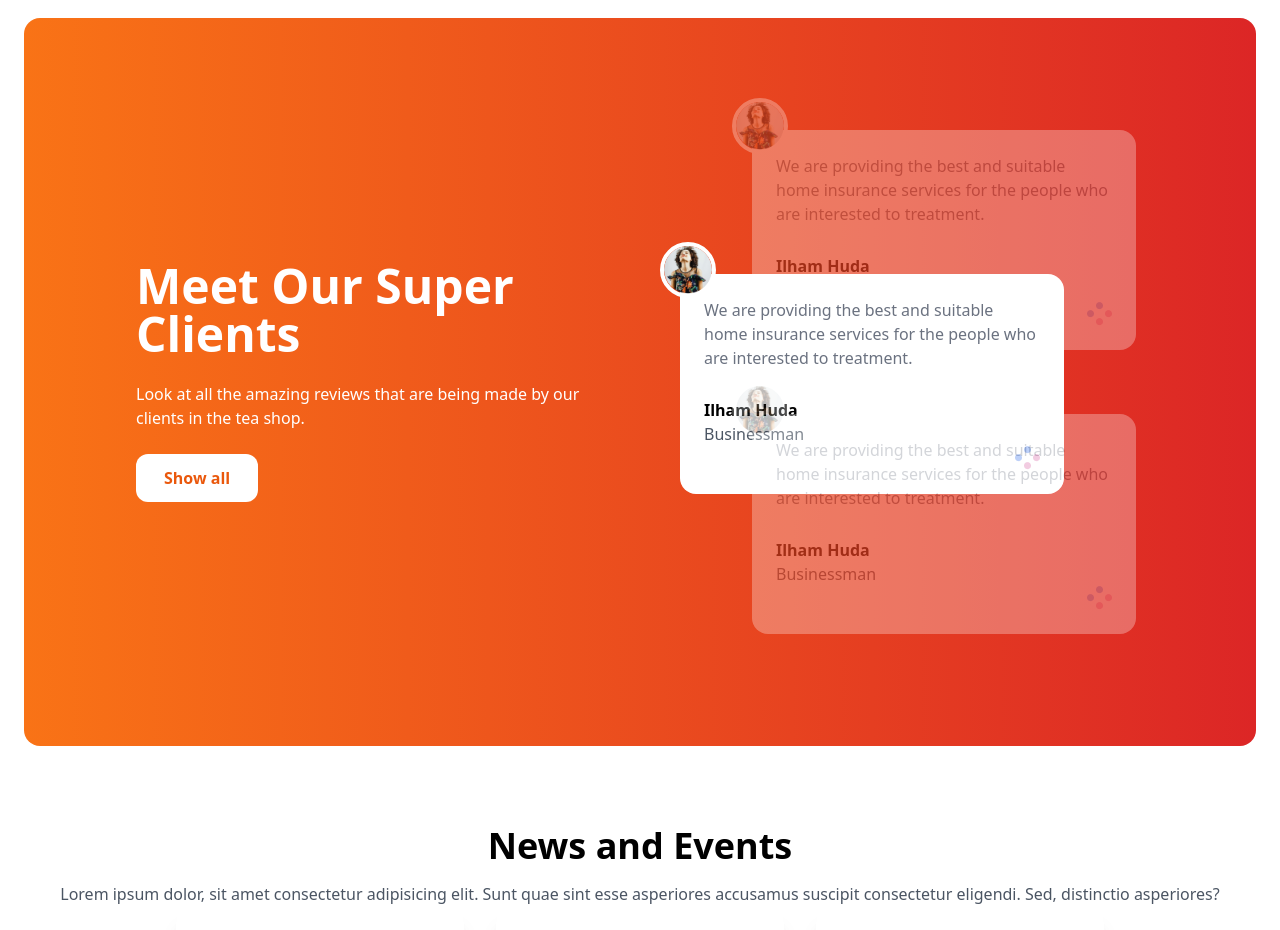
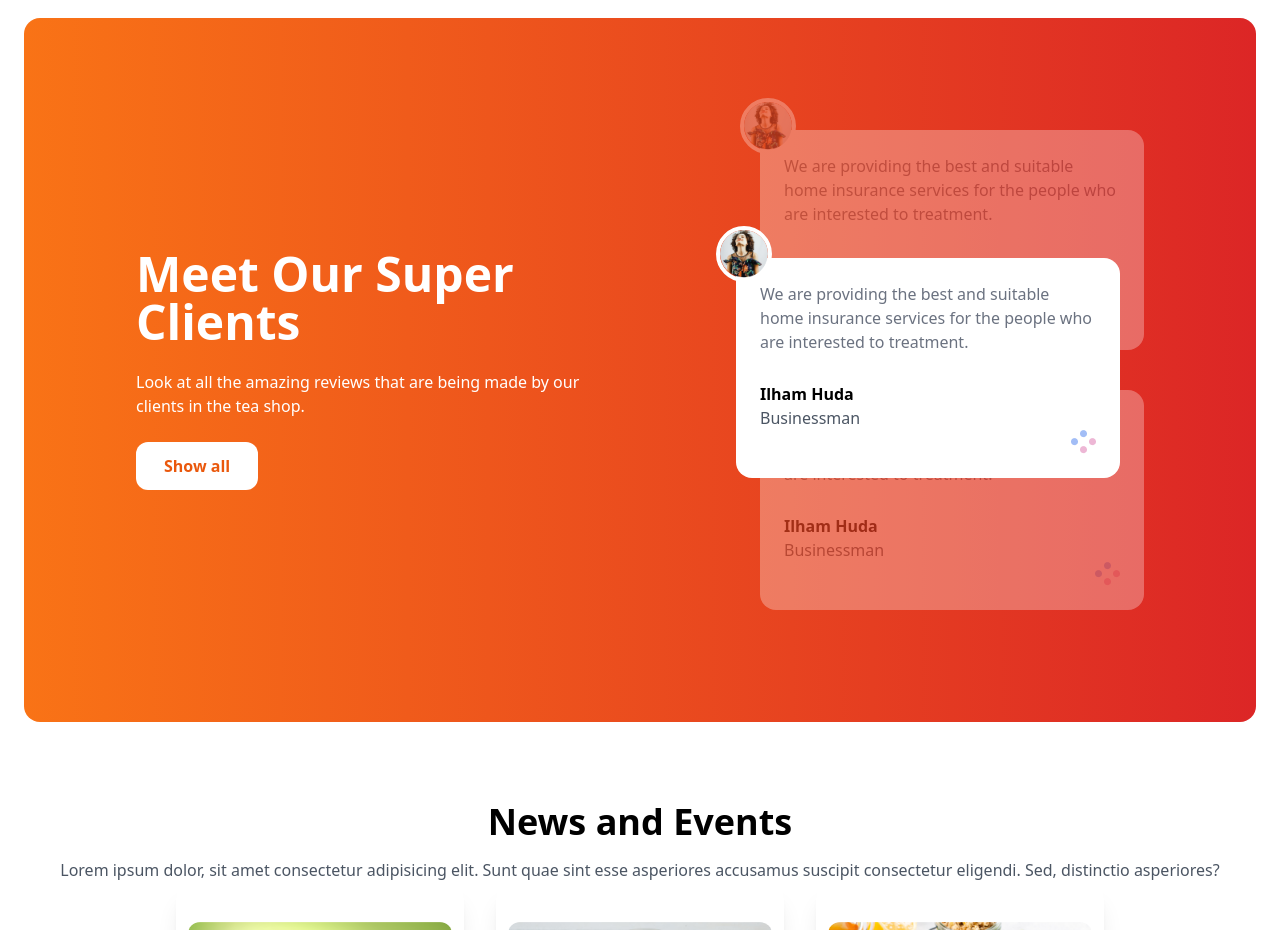
Before and after one commit to ShanaxRules/Shan-Tea-House, a plain HTML site: page index.html in a window 1280 px wide. Shown: the part 1860-2790 px from the top of the page. Drawn offline with nearby package versions, Linux system fonts and the light colour scheme.

Commit message:
finalized

```diff
--- a/index.html
+++ b/index.html
@@ -130,7 +130,7 @@
     </section>
 
 
-    <section class="lg:mt-32 md:mt-24 mt-16 flex justify-center items-center gap-14 flex-col lg:flex-row md:flex-row">
+    <section class="lg:mt-32 md:mt-24 mt-16 flex justify-center items-center gap-14 flex-col-reverse lg:flex-row md:flex-row">
         <div class="grid grid-cols-1 md:grid-cols-2 lg:grid-cols-2 lg:gap-8 md:gap-6 gap-5 flex-1">
             <div class="bg-gradient-to-r from-pink-200 to-yellow-100 rounded-2xl h-28"></div>
             <div class="bg-gradient-to-r from-orange-200 to to-orange-100 rounded-2xl p-3 row-span-2"><img src="images/fresh-1.png" alt=""></div>
@@ -182,10 +182,10 @@
                 </p>
                 <button class="px-7 py-3 bg-white rounded-xl text-orange-600 font-bold">Show all</button>
               </div>
-              <div>
-                <div class="relative mb-16 mx-2">
+              <div class="flex flex-col  relative gap-y-10">
+                <div class="relative z-0 ">
 
-                    <div class="bg-white rounded-2xl lg:w-96 md:w-72 w-60 p-6 lg:opacity-30 md:opacity-100 opacity-100 ">
+                    <div class="bg-white rounded-2xl lg:w-96 md:w-72 w-60 p-6 opacity-30 z-0 ">
                         <div class="avatar flex justify-start items-start absolute -left-5 -top-8">
                             <div class="w-14 rounded-full border-4 border-white">
                               <img src="images/client.png" />
@@ -200,7 +200,7 @@
                     </div>
 
                 </div>
-                <div class="absolute top-64 right-48 max-[980px]:hidden">
+                <div class="absolute z-10 lg:top-32 lg:right-6 top-32 right-0">
 
                     <div class="bg-white rounded-2xl lg:w-96 md:w-72 w-60 p-6 ">
                         <div class="avatar flex justify-start items-start absolute -left-5 -top-8">
@@ -217,9 +217,9 @@
                     </div>
 
                 </div>
-                <div class="relative mx-2">
+                <div class="relative z-0 ">
 
-                    <div class="bg-white rounded-2xl lg:w-96 md:w-72 w-60 p-6 opacity-30 ">
+                    <div class="bg-white rounded-2xl lg:w-96 md:w-72 w-60 p-6 opacity-30">
                         <div class="avatar flex justify-start items-start absolute -left-5 -top-8">
                             <div class="w-14 rounded-full border-4 border-white">
                               <img src="images/client.png" />
```
